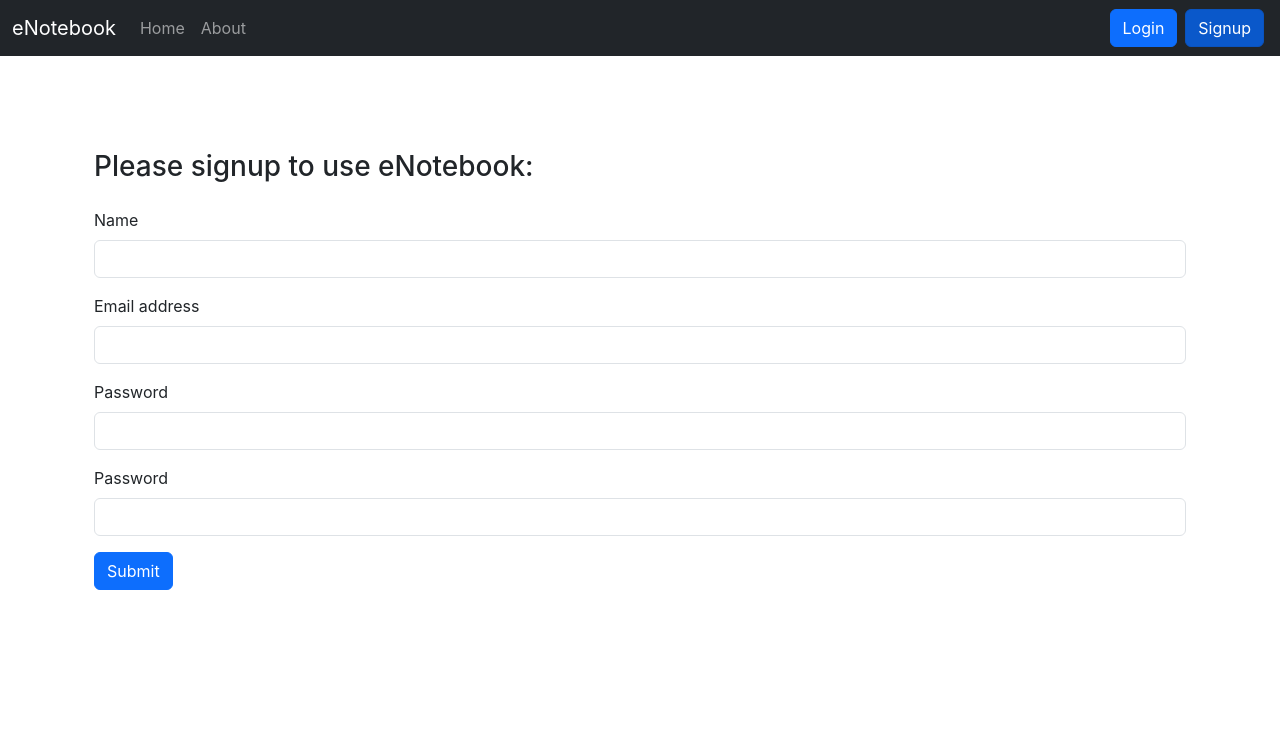
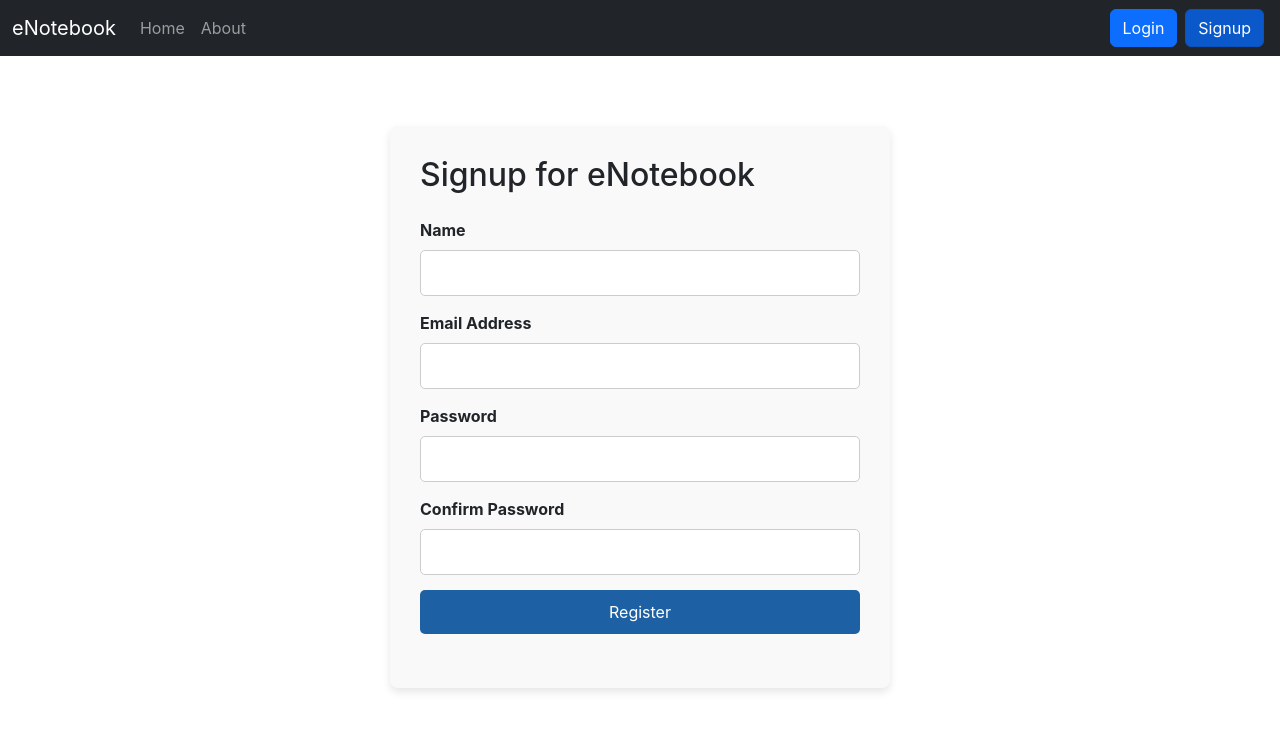
Before and after one commit to manmohanbcs11/enotebook, a React (Create React App) app: page /signup in a window 1280 px wide. Shown: the top 730 px of the page. Built offline with nearby package versions, Linux system fonts and the light colour scheme; the HTML template or start-up script is replaced by a standard one.

Commit message:
beautified all components and added css

```diff
--- a/src/components/AddNote.tsx
+++ b/src/components/AddNote.tsx
@@ -1,53 +1,90 @@
-import { ChangeEvent, FormEvent, useContext, useState } from 'react';
+import React, { ChangeEvent, FormEvent, useContext, useState } from 'react';
 import { NoteContext } from '../context/notes/NoteContext';
+import '../css/AddNote.css';
 
-interface AddNoteProps{
+interface AddNoteProps {
   showAlert: (type: string, message: string) => void;
 }
 
-export default function AddNote(props: AddNoteProps) {
-  const context = useContext(NoteContext);
-  const { addNote } = context;
+const AddNote: React.FC<AddNoteProps> = (props) => {
+  const { addNote } = useContext(NoteContext);
   const [note, setNote] = useState({
     title: '',
     description: '',
-    tag: ''
+    tag: '',
   });
 
-
   const handleOnSubmit = (event: FormEvent<HTMLFormElement>) => {
-    event.preventDefault(); // not to reload the page after submit
-    addNote(note.title, note.description, note.tag); // Pass individual properties to addNote
+    event.preventDefault(); // Prevent page reload on submit
+    addNote(note.title, note.description, note.tag); // Add the note
     setNote({
       title: '',
       description: '',
-      tag: ''
+      tag: '',
     });
     props.showAlert('success', 'Note added successfully');
-  }
+  };
 
-  const handleOnChange = (event: ChangeEvent<HTMLInputElement>) => {
-    setNote({ ...note, [event.target.name]: event.target.value });
-  }
+  const handleOnChange = (event: ChangeEvent<HTMLInputElement> | ChangeEvent<HTMLTextAreaElement>) => {
+    const { name, value } = event.target;
+    setNote((prevNote) => ({
+      ...prevNote,
+      [name]: value,
+    }));
+  };
 
   return (
-    <div className='container'>
-      <h3>Add Note:</h3>
-      <form className='my-3' onSubmit={handleOnSubmit}>
-        <div className='mb-3'>
-          <label htmlFor='title' className='form-label'>Title</label>
-          <input type='text' className='form-control' id='title' value={note.title} name='title' onChange={handleOnChange} minLength={3} required />
+    <div className="add-note-container">
+      <h2>Add a New Note</h2>
+      <form className="note-form" onSubmit={handleOnSubmit}>
+        {/* Title Input */}
+        <div className="form-group">
+          <label htmlFor="title" className="form-label">Title</label>
+          <input
+            type="text"
+            className="form-input"
+            id="title"
+            name="title"
+            value={note.title}
+            onChange={handleOnChange}
+            minLength={3}
+            required
+          />
         </div>
-        <div className='mb-3'>
-          <label htmlFor='description' className='form-label'>Description</label>
-          <input type='text' className='form-control' id='description' value={note.description} name='description' onChange={handleOnChange} minLength={5} required />
+
+        {/* Description Input */}
+        <div className="form-group">
+          <label htmlFor="description" className="form-label">Description</label>
+          <textarea
+            className="form-textarea"
+            id="description"
+            name="description"
+            value={note.description}
+            onChange={handleOnChange}
+            rows={4}
+            required
+          />
         </div>
-        <div className='mb-3'>
-          <label htmlFor='tag' className='form-label'>Tag</label>
-          <input type='text' className='form-control' id='tag' name='tag' value={note.tag} onChange={handleOnChange} minLength={3} required />
+
+        {/* Tag Input */}
+        <div className="form-group">
+          <label htmlFor="tag" className="form-label">Tag</label>
+          <input
+            type="text"
+            className="form-input"
+            id="tag"
+            name="tag"
+            value={note.tag}
+            onChange={handleOnChange}
+            required
+          />
         </div>
-        <button type='submit' className='btn btn-primary'>Submit</button>
+
+        {/* Submit Button */}
+        <button type="submit" className="submit-btn">Add Note</button>
       </form>
     </div>
-  )
-}
+  );
+};
+
+export default AddNote;
--- a/src/components/Login.tsx
+++ b/src/components/Login.tsx
@@ -1,5 +1,6 @@
 import { FormEvent, useEffect, useState } from 'react';
 import { useNavigate } from 'react-router-dom';
+import '../css/Login.css';
 
 interface LoginProps {
   showAlert: (type: string, message: string) => void;
@@ -12,43 +13,66 @@ export const Login = (props: LoginProps) => {
 
   useEffect(() => {
     document.title = "eNotebook - Login";
-  });
+  }, []); // Adding empty dependency array to avoid continuous re-rendering
 
   const handleOnSubmit = async (event: FormEvent<HTMLFormElement>) => {
-    event.preventDefault();
+    event.preventDefault(); // Prevent page reload
+    try {
       const response = await fetch(`${process.env.REACT_APP_API_URL}/auth/login`, {
         method: 'POST',
         headers: {
           'Content-Type': 'application/json'
         },
-      body: JSON.stringify({ 'email': email, 'password': password })
+        body: JSON.stringify({ email, password })
       });
 
-    if(response.ok) {
+      if (response.ok) {
         const responseJson = await response.json();
-      localStorage.setItem('token', responseJson.data.authToken);
-      navigate('/');
+        localStorage.setItem('token', responseJson.data.authToken); // Store token
+        navigate('/'); // Navigate to home
         props.showAlert('success', 'Logged in successfully!');
       } else {
         const errorData = await response.json();
-      props.showAlert('danger', errorData.message);
+        props.showAlert('danger', errorData.message); // Show error message
       }
+    } catch (error) {
+      props.showAlert('danger', 'An error occurred during login.');
     }
+  };
 
   return (
-    <div className='container mt-2'>
-      <h3 className='my-4'>Please login to use eNotebook:</h3>
-      <form onSubmit={handleOnSubmit}>
-        <div className="mb-3">
-          <label htmlFor="email" className="form-label">Email address</label>
-          <input type="email" className="form-control" id="email" value={email} onChange={(e) => setEmail(e.target.value)} required />
+    <div className="login-container">
+      <h2>Login to eNotebook</h2> {/* Improved heading */}
+      <form className="login-form my-4" onSubmit={handleOnSubmit}>
+        {/* Email Input */}
+        <div className="form-group">
+          <label htmlFor="email" className="form-label">Email Address</label>
+          <input
+            type="email"
+            className="form-input"
+            id="email"
+            value={email}
+            onChange={(e) => setEmail(e.target.value)}
+            required
+          />
         </div>
-        <div className="mb-3">
+
+        {/* Password Input */}
+        <div className="form-group">
           <label htmlFor="password" className="form-label">Password</label>
-          <input type="password" className="form-control" id="password" value={password} onChange={(e) => setPassword(e.target.value)} required />
+          <input
+            type="password"
+            className="form-input"
+            id="password"
+            value={password}
+            onChange={(e) => setPassword(e.target.value)}
+            required
+          />
         </div>
-        <button type="submit" className="btn btn-primary">Submit</button>
+
+        {/* Submit Button */}
+        <button type="submit" className="submit-btn">Submit</button>
       </form>
     </div>
-  )
-}
+  );
+};
--- a/src/components/Notes.tsx
+++ b/src/components/Notes.tsx
@@ -4,6 +4,7 @@ import NoteItem from './NoteItem';
 import AddNote from './AddNote';
 import { NoteDto } from '../dto';
 import { useNavigate } from 'react-router-dom';
+import '../css/AddNote.css';
 
 interface NotesProps {
   showAlert: (type: string, message: string) => void;
@@ -91,6 +92,7 @@ export default function Notes(props: NotesProps) {
           </div>
         </div>
       </div>
+      <hr className="separator-line" />
       <div className='mx-2 my-3'>
         <h2>Your Notes:</h2>
         <div className='row'>
--- a/src/components/Signup.tsx
+++ b/src/components/Signup.tsx
@@ -1,73 +1,131 @@
-import { FormEvent, useEffect, useState } from 'react';
+import { ChangeEvent, FormEvent, useEffect, useState } from 'react';
 import { useNavigate } from 'react-router-dom';
+import '../css/Signup.css';
 
 interface SignupProps {
   showAlert: (type: string, message: string) => void;
 }
 
-export const Signup = (props: SignupProps) => {
+export const Signup: React.FC<SignupProps> = ({ showAlert }) => {
   const navigate = useNavigate();
 
   useEffect(() => {
     document.title = "eNotebook - Signup";
-  });
+  }, []); // Empty dependency array to avoid continuous re-rendering
 
-  const [body, setBody] = useState({
+  const [formData, setFormData] = useState({
     name: '',
     email: '',
     password: '',
-    cpassword: ''
+    cpassword: '',
   });
 
   const handleOnSubmit = async (event: FormEvent<HTMLFormElement>) => {
-    event.preventDefault();
-    const { name, email, password, cpassword } = body;
+    event.preventDefault(); // Prevent page reload
+
+    const { name, email, password, cpassword } = formData;
 
     if (password !== cpassword) {
-      props.showAlert('danger', 'Passwords are not matching!');
+      showAlert('danger', 'Passwords do not match!');
       return;
     }
 
+    try {
       const response = await fetch(`${process.env.REACT_APP_API_URL}/auth/signup`, {
         method: 'POST',
         headers: {
-        'Content-Type': 'application/json'
+          'Content-Type': 'application/json',
         },
-      body: JSON.stringify({ name, email, password })
+        body: JSON.stringify({ name, email, password }),
       });
+
       if (response.ok) {
         const responseJson = await response.json();
-      localStorage.setItem('token', responseJson.data.authToken);
-      navigate('/');
-      props.showAlert('success', 'Registered successfully!');
+        localStorage.setItem('token', responseJson.data.authToken); // Store auth token
+        navigate('/'); // Navigate to home page
+        showAlert('success', 'Registered successfully!');
       } else {
         const errorData = await response.json();
-      props.showAlert('danger', errorData.message);
+        showAlert('danger', errorData.message); // Show error message
       }
+    } catch (error) {
+      showAlert('danger', 'An error occurred during signup.');
     }
+  };
+
+  const handleInputChange = (event: ChangeEvent<HTMLInputElement>) => {
+    const { name, value } = event.target;
+    setFormData((prevFormData) => ({
+      ...prevFormData,
+      [name]: value,
+    }));
+  };
 
   return (
-    <div className='container mt-2'>
-      <h3 className='my-4'>Please signup to use eNotebook:</h3>
-      <form onSubmit={handleOnSubmit}>
-        <div className="mb-3">
+    <div className="signup-container">
+      <h2>Signup for eNotebook</h2> {/* Improved heading */}
+      <form className="signup-form my-4" onSubmit={handleOnSubmit}>
+        {/* Name Input */}
+        <div className="form-group">
           <label htmlFor="name" className="form-label">Name</label>
-          <input type="text" className="form-control" id="name" name="name" value={body.name} onChange={(e) => setBody({ ...body, name: e.target.value })} minLength={3} required />
+          <input
+            type="text"
+            className="form-input"
+            id="name"
+            name="name"
+            value={formData.name}
+            onChange={handleInputChange}
+            minLength={3}
+            required
+          />
         </div>
-        <div className="mb-3">
-          <label htmlFor="email" className="form-label">Email address</label>
-          <input type="email" className="form-control" id="email" name='email' value={body.email} onChange={(e) => setBody({ ...body, email: e.target.value })} required />
+
+        {/* Email Input */}
+        <div className="form-group">
+          <label htmlFor="email" className="form-label">Email Address</label>
+          <input
+            type="email"
+            className="form-input"
+            id="email"
+            name="email"
+            value={formData.email}
+            onChange={handleInputChange}
+            required
+          />
         </div>
-        <div className="mb-3">
+
+        {/* Password Input */}
+        <div className="form-group">
           <label htmlFor="password" className="form-label">Password</label>
-          <input type="password" className="form-control" id="password" name='password' value={body.password} onChange={(e) => setBody({ ...body, password: e.target.value })} minLength={6} required />
+          <input
+            type="password"
+            className="form-input"
+            id="password"
+            name="password"
+            value={formData.password}
+            onChange={handleInputChange}
+            minLength={6}
+            required
+          />
         </div>
-        <div className="mb-3">
-          <label htmlFor="cpassword" className="form-label">Password</label>
-          <input type="password" className="form-control" id="cpassword" name='cpassword' value={body.cpassword} onChange={(e) => setBody({ ...body, cpassword: e.target.value })} required />
+
+        {/* Confirm Password Input */}
+        <div className="form-group">
+          <label htmlFor="cpassword" className="form-label">Confirm Password</label>
+          <input
+            type="password"
+            className="form-input"
+            id="cpassword"
+            name="cpassword"
+            value={formData.cpassword}
+            onChange={handleInputChange}
+            required
+          />
         </div>
-        <button type="submit" className="btn btn-primary">Submit</button>
+
+        {/* Submit Button */}
+        <button type="submit" className="submit-btn">Register</button>
       </form>
     </div>
-  )
-}
+  );
+};
--- /dev/null
+++ b/src/css/AddNote.css
@@ -0,0 +1,49 @@
+.add-note-container {
+    padding: 20px;
+    background-color: #f9f9f9; /* Light background for readability */
+    border-radius: 8px;
+    border: 1px solid #272525; /* Border for a subtle outline */
+    max-width: 600px; /* Limit the maximum width for better alignment */
+    margin: auto; /* Center the form on the page */
+  }
+
+  .separator-line {
+    border: 1px solid #272525; /* Defines the line border */
+    margin: 20px 0; /* Adds space before and after the line */
+  }
+
+  .note-form {
+    display: flex;
+    flex-direction: column; /* Maintain column layout */
+    gap: 15px; /* Even spacing between form groups */
+  }
+
+  .form-group {
+    display: flex;
+    flex-direction: column; /* Ensures labels are aligned above inputs */
+  }
+
+  .form-label {
+    font-weight: bold; /* Highlight the label text */
+  }
+
+  .form-input,
+  .form-textarea {
+    border: 1px solid #ccc; /* Light border for input fields */
+    padding: 10px; /* Padding for comfort */
+    border-radius: 5px; /* Rounded corners */
+    font-size: 1rem; /* Consistent font size */
+  }
+
+  .submit-btn {
+    padding: 10px 20px; /* Comfortable padding */
+    background-color: #1d60a3; /* Primary color */
+    color: white; /* White text for contrast */
+    border: none; /* No border for cleaner look */
+    border-radius: 5px; /* Rounded corners */
+    cursor: pointer; /* Indicates interactivity */
+  }
+
+  .submit-btn:hover {
+    background-color: #16457d; /* Darker on hover */
+  }
--- /dev/null
+++ b/src/css/Login.css
@@ -0,0 +1,44 @@
+.login-container {
+    padding: 30px; /* More padding for a spacious feel */
+    background-color: #f9f9f9; /* Light background for better readability */
+    border-radius: 8px; /* Rounded corners for smooth look */
+    max-width: 500px; /* Limit the form's width for better alignment */
+    margin: auto; /* Center the form */
+    box-shadow: 0 4px 8px rgba(0, 0, 0, 0.1); /* Subtle shadow for depth */
+    text-align: center; /* Center text alignment for visual consistency */
+  }
+
+  .login-form {
+    display: flex;
+    flex-direction: column; /* Maintain a vertical flow */
+    gap: 15px; /* Space between form elements */
+  }
+
+  .form-group {
+    text-align: left; /* Align labels to the left */
+  }
+
+  .form-label {
+    font-weight: bold; /* Emphasize label text */
+  }
+
+  .form-input {
+    border: 1px solid #ccc; /* Light border for inputs */
+    padding: 10px; /* Padding for comfort */
+    border-radius: 5px; /* Rounded corners */
+    font-size: 1rem; /* Consistent font size */
+  }
+
+  .submit-btn {
+    padding: 10px 20px; /* Comfortable padding for button */
+    background-color: #1d60a3; /* Primary color for button */
+    color: white; /* White text for contrast */
+    border: none; /* No border for sleek look */
+    border-radius: 5px; /* Rounded corners */
+    cursor: pointer; /* Change cursor to indicate interactivity */
+    transition: background-color 0.3s; /* Smooth hover transition */
+  }
+
+  .submit-btn:hover {
+    background-color: #16457d; /* Darken on hover */
+  }
--- /dev/null
+++ b/src/css/Signup.css
@@ -0,0 +1,43 @@
+.signup-container {
+    padding: 30px; /* More padding for comfort */
+    background-color: #f9f9f9; /* Light background for readability */
+    border-radius: 8px; /* Rounded corners for smooth appearance */
+    box-shadow: 0 4px 8px rgba(0, 0, 0, 0.1); /* Subtle shadow for depth */
+    max-width: 500px; /* Limit width for better alignment */
+    margin: auto; /* Center the component on the page */
+  }
+
+  .signup-form {
+    display: flex;
+    flex-direction: column; /* Maintain vertical layout */
+    gap: 15px; /* Space between form elements */
+  }
+
+  .form-group {
+    text-align: left; /* Align labels to the left */
+  }
+
+  .form-label {
+    font-weight: bold; /* Highlight label text */
+  }
+
+  .form-input {
+    border: 1px solid #ccc; /* Light border for input fields */
+    padding: 10px; /* Padding for comfort */
+    border-radius: 5px; /* Rounded corners */
+    font-size: 1rem; /* Consistent font size */
+  }
+
+  .submit-btn {
+    padding: 10px 20px; /* Comfortable padding */
+    background-color: #1d60a3; /* Primary button color */
+    color: white; /* White text for contrast */
+    border: none; /* No border for sleek look */
+    border-radius: 5px; /* Rounded corners */
+    cursor: pointer; /* Indicate interactivity */
+    transition: background-color 0.3s; /* Smooth hover transition */
+  }
+
+  .submit-btn:hover {
+    background-color: #16457d; /* Darker on hover */
+  }
```
Lines whose indentation alone changed are shown as unchanged.
